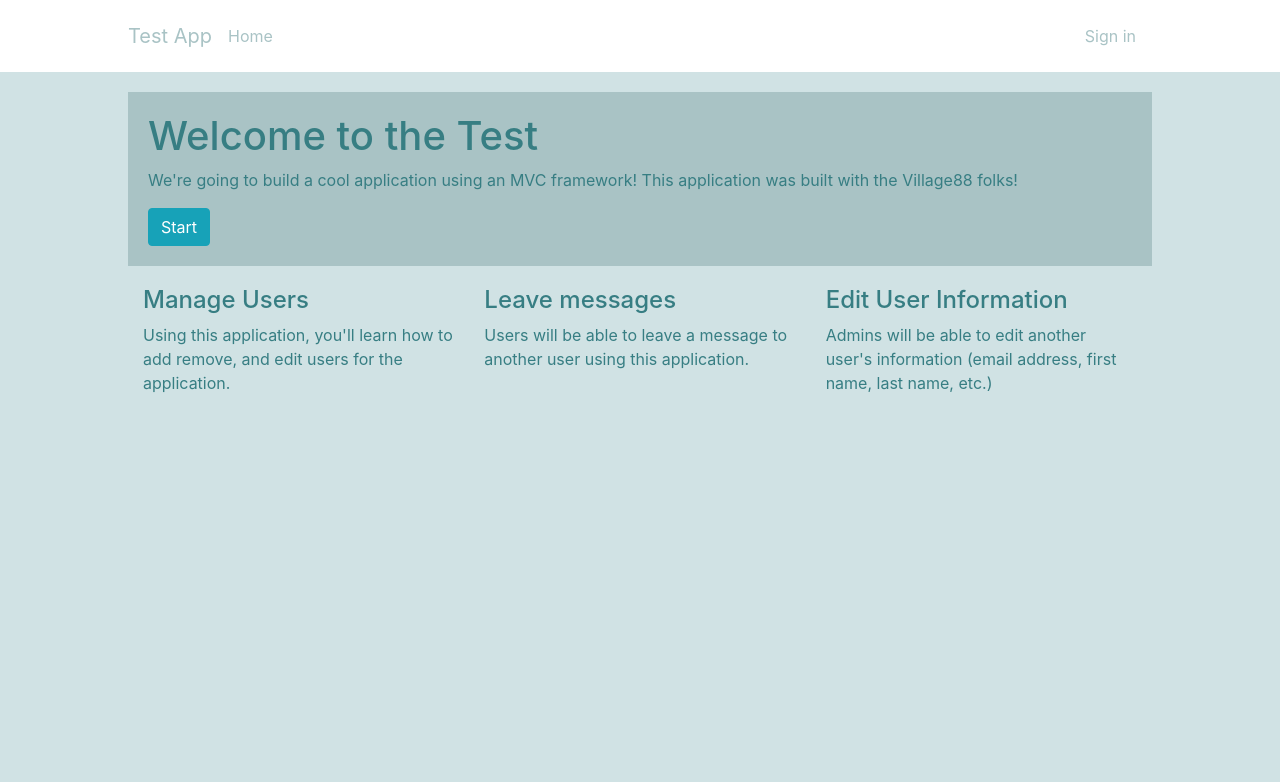
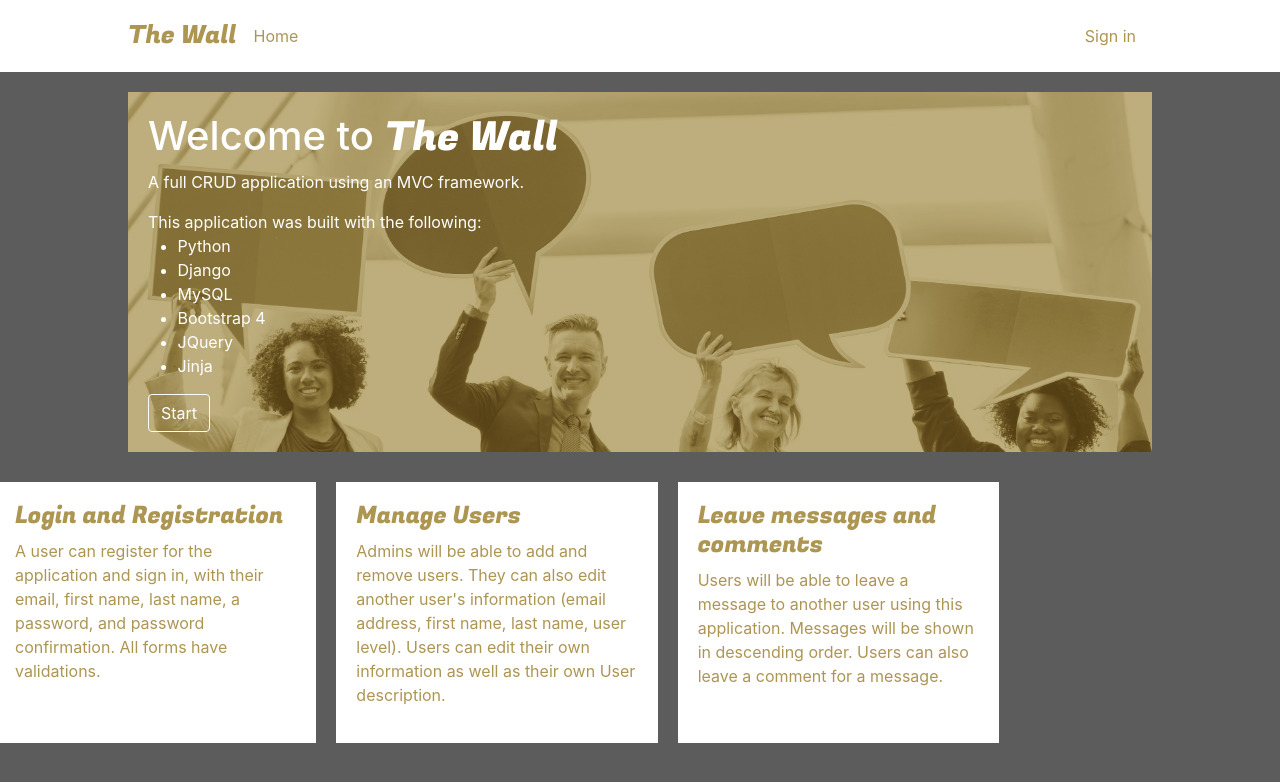
Before and after one commit to mariatrojo/The_Wall, a Django app: page / in a window 1280 px wide. Shown: the top 782 px of the page. Run offline with Django 3.2, Linux system fonts and the light colour scheme; parts of the project's set-up code (start-up, migrations or seed data) failed here and were passed over; some libraries are stand-ins or nearby versions.

Commit message:
finished CRUD

```diff
--- a/apps/test_app/static/test_app/style.css
+++ b/apps/test_app/static/test_app/style.css
@@ -4,19 +4,37 @@
 }
 
 body {
-	background-color: rgb(208, 226, 228);
-	color: rgb(55, 126, 131);
+	background-color: rgb(92, 92, 92);
+	color: white;
+}
+
+.logo {
+	font-family: 'Fugaz One', cursive;
+	font-size: 25px;
+	color: white;
+	/* background-color: rgb(173, 149, 82); */
+}
+.title {
+	font-family: 'Fugaz One', cursive;
+}
+
+li {
+	margin-left: 3%;
 }
 
 td, th {
 	padding: 10px;
 }
+th {
+	background-color: rgb(141, 120, 61)
+}
 
 table {
 	margin-top: 15px;
+	width: 100%;
 }
 table, tr, td, th {
-	border: 1px solid black;
+	border: 1px solid white;
 }
 
 .navbar {
@@ -27,21 +45,32 @@ table, tr, td, th {
 
 .container-fluid {
 	width: 80%;
+	padding: 0px;
+	margin: top auto;
 }
 
-.welcome {
-	background-color: rgb(169, 195, 197);
+.welcome, .welcome1 {
+	background-color: rgb(173, 149, 82);
 	padding: 20px;
 	margin: 20px auto;
 }
 
+.welcome1 {
+	background-image: url("../../static/test_app/welcome-img.jpg");
+	background-size: cover;
+}
+
+.main{
+	color: black;
+}
+
 .message {
-	color: rgb(230, 153, 101);
+	color: rgb(233, 129, 111);
 	text-align: left;
 }
 
-:any-link {
-	color: rgb(169, 195, 197);
+:any-link, .dark-text {
+	color: rgb(173, 149, 82);
 }
 
 :any-link:hover {
@@ -55,7 +84,7 @@ table, tr, td, th {
 /* SIGN IN PAGE */
 
 .sign-in {
-	background-color: rgb(169, 195, 197);
+	background-color: rgb(173, 149, 82);
 	padding: 20px;
 	margin: 20px 10%;
 }
@@ -66,27 +95,26 @@ table, tr, td, th {
 /* EDIT PAGE */
 
 .edit1 {
-	background-color: rgb(169, 195, 197);
-	margin-left: 10%;
-	margin-right: 5%;
+	background-color: rgb(173, 149, 82);
+	margin-left: 11%;
+	margin-right: 1%;
 	padding: 20px;
 
 }
 
 .edit2 {
-	background-color: rgb(169, 195, 197);
-	margin-right: 10%;
+	background-color: rgb(173, 149, 82);
+	margin-right: 11%;
 	padding: 20px;
 }
 
-.title {
+.add-margin-top {
 	margin-top: 20px;
 }
 
-.comment {
-	background-color: rgb(169, 195, 197);
+.comment-container {
 	padding: 20px;
-	margin-bottom: 50px;
+	margin-right: 11%;
 	text-align: right;
 	width: 80%;
 }
@@ -94,5 +122,46 @@ table, tr, td, th {
 .profile-message {
 	background-color: white;
 	padding: 20px;
-	margin: 20px auto;
+	/* margin: 0px auto; */
+	color: rgb(173, 149, 82);
 }
+.message-author {
+	margin-bottom: 2px;
+}
+
+.post_message {
+	width: 100%;
+	height: 100px;
+}
+
+.post_comment {
+	width: 78%;
+	height: 100px;
+}
+
+.comment-container {
+	background-color: rgb(207, 201, 181);
+}
+.comment-right {
+	margin-bottom: 20px;
+}
+
+textarea {
+	padding: 15px;
+}
+
+.index-margin {
+	margin: 10px;
+}
+
+.add-margin-left {
+	margin-left: 20px;
+}
+
+.add-margin-top {
+	margin-top: 20px;
+}
+
+.user-details {
+	margin: 0px;
+}
--- a/apps/test_app/templates/test_app/index.html
+++ b/apps/test_app/templates/test_app/index.html
@@ -12,11 +12,13 @@
 	<script src="https://stackpath.bootstrapcdn.com/bootstrap/4.1.0/js/bootstrap.min.js" integrity="sha384-uefMccjFJAIv6A+rW+L4AHf99KvxDjWSu1z9VI8SKNVmz4sk7buKt/6v9KI65qnm" crossorigin="anonymous"></script>
 
 	<link rel="stylesheet" href="{% static 'test_app/style.css' %}" media="screen" title="no title" charset="utf-8">
+
+	<link href="https://fonts.googleapis.com/css?family=Fugaz+One" rel="stylesheet">
 </head>
 <body>
 
 	<nav class="navbar navbar-default">
-		<a class="navbar-brand" href="#">Test App</a>
+		<a class="navbar-brand logo" href="#">The Wall</a>
 		<ul class="navbar-nav mr-auto">
 			<li class="nav-item">
 				<a class="nav-link" href="">Home</a>
@@ -27,38 +29,55 @@
 		</span>
 	</nav>
 
-	<div class="container-fluid welcome">
-		<h1>Welcome to the Test</h1>
+	<div class="container-fluid welcome1">
+		<h1>Welcome to <span class="title">The Wall</span></h1>
 		<p>
-			We're going to build a cool application using an MVC framework!
-			This application was built with the Village88 folks!
+			A full CRUD application using an MVC framework.
 		</p>
-		<button type="button" class="btn btn-info"><a class="light-link" href="/signin">Start</a></button>
+		<p>
+			<ul>
+				This application was built with the following:
+				<li>Python</li>
+				<li>Django</li>
+				<li>MySQL</li>
+				<li>Bootstrap 4</li>
+				<li>JQuery</li>
+				<li>Jinja</li>
+			</ul>
+		</p>
+		<button type="button" class="btn btn-outline-light"><a class="light-link" href="/signin">Start</a></button>
 	</div>
 
-	<div class="container-fluid">
-		<div class="row">
-			<div class="col">
-				<h4>Manage Users</h4>
+
+		<div class="row container-fluid">
+			<div class="col profile-message index-margin">
+				<h4 class="title">Login and Registration</h4>
 				<p>
-					Using this application, you'll learn how to add remove, and edit
-					users for the application.
+					A user can register for the application
+					and sign in, with their email, first name,
+					last name, a password, and password
+					confirmation. All forms have validations.
 				</p>
 			</div>
-			<div class="col">
-				<h4>Leave messages</h4>
+			<div class="col profile-message index-margin">
+				<h4 class="title">Manage Users</h4>
+				<p>
+					Admins will be able to add and remove users.
+					They can also edit another user's information
+					(email address, first name, last name, user level).
+					Users can edit their own information as well as
+					their own User description.
+				</p>
+			</div>
+			<div class="col profile-message index-margin">
+				<h4 class="title">Leave messages and comments</h4>
 				<p>
 					Users will be able to leave a message to another user using this application.
+					Messages will be shown in descending order.
+					Users can also leave a comment for a message.
 				</p>
 			</div>
-			<div class="col">
-				<h4>Edit User Information</h4>
-				<p>
-					Admins will be able to edit another user's information
-					(email address, first name, last name, etc.)
-				</p>
-			</div>
-		</div>
+
 	</div>
 
 </body>
--- a/apps/test_app/urls.py
+++ b/apps/test_app/urls.py
@@ -14,7 +14,9 @@ urlpatterns = [
 	url(r'^users/edit/(?P<user_id>\d+)$', views.edit, name='edit'),
 	url(r'^users/edit_info/(?P<user_id>\d+)$', views.edit_info),
 	url(r'^users/edit_pw/(?P<user_id>\d+)$', views.edit_pw),
+	url(r'^users/edit_desc/(?P<user_id>\d+)$', views.edit_desc),
 	url(r'^users/(?P<user_id>\d+)/destroy$', views.destroy),
 	url(r'^users/post_message/(?P<user_id>\d+)$', views.post_message),
+	url(r'^users/post_comment/(?P<user_id>\d+)$', views.post_comment),
 	url(r'^logoff$', views.logoff)
 ]
--- a/apps/test_app/views.py
+++ b/apps/test_app/views.py
@@ -68,7 +68,16 @@ def register_form(request):
 
 def profile(request, user_id):
 	user = User.objects.get(id=user_id)
-	context = { "user": user, "authors": User.objects.all() }
+	authors = User.objects.all()
+	user_messages = Message.objects.order_by('-created_at')
+	comments = Comment.objects.all()
+	print comments
+	context = {
+		"user": user,
+		"authors": authors,
+		"user_messages": user_messages,
+		"comments": comments,
+	 }
 	return render(request, "test_app/profile.html", context)
 
 def admin_register(request):
@@ -98,12 +107,26 @@ def edit_pw(request, user_id):
 	else:
 		return redirect('/dashboard/admin')
 
+def edit_desc(request, user_id):
+	result = User.objects.edit_desc_validator(request.POST)
+	if type(result) == list:
+		for error in result:
+			messages.error(request, error)
+		return redirect('edit', user_id=user_id)
+	else:
+		return redirect('show', user_id=user_id)
+
 def destroy(request, user_id):
-	User.objects.get(id=user_id).delete()
+	try:
+		Message.objects.get(author_id=user_id).delete()
+		Comment.objects.get(commenter_id=user_id).delete()
+		User.objects.get(id=user_id).delete()
+	except:
+		User.objects.get(id=user_id).delete()
+
 	return redirect('/dashboard/admin')
 
 def post_message(request, user_id):
-	print "Hello!"
 	result = Message.objects.message_validator(request.POST)
 	if type(result) == list:
 		for error in result:
@@ -113,6 +136,16 @@ def post_message(request, user_id):
 	else:
 		return redirect('show', user_id=user_id)
 
+def post_comment(request, user_id):
+	result = Comment.objects.comment_validator(request.POST)
+	if type(result) == list:
+		for error in result:
+			comment_messages = messages.error(request, error)
+		return redirect('show', user_id=user_id)
+		# return redirect('show', user_id=user_id)
+	else:
+		return redirect('show', user_id=user_id)
+
 def logoff(request):
 	request.session.clear()
 	return redirect('/')
```
Also changed, not shown: apps/test_app/models.py (+40 -2 lines), apps/test_app/templates/test_app/add_new.html (+7 -6 lines), apps/test_app/templates/test_app/admin_dashboard.html (+13 -4 lines), apps/test_app/templates/test_app/dashboard.html (+11 -2 lines), apps/test_app/templates/test_app/edit.html (+22 -14 lines), apps/test_app/templates/test_app/profile.html (+88 -47 lines), apps/test_app/templates/test_app/register.html (+33 -7 lines), apps/test_app/templates/test_app/signin.html (+6 -4 lines), apps/test_app/static/test_app/welcome-img.jpg (added), db.sqlite3, 4 other files.
